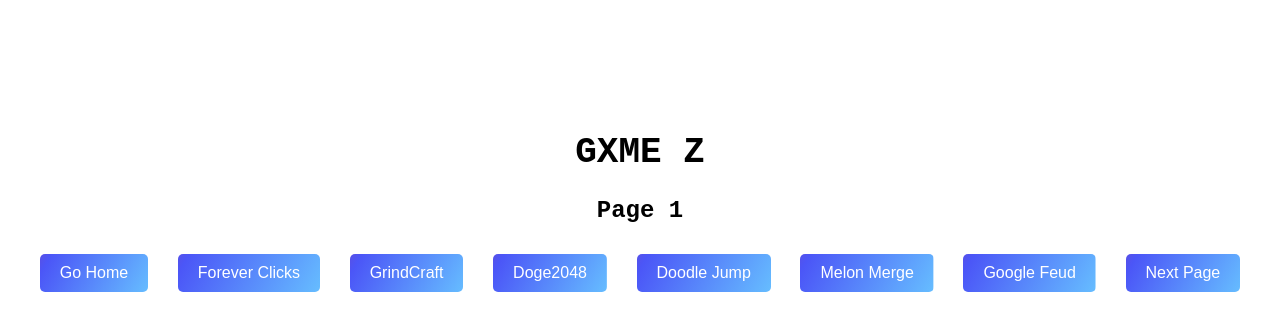
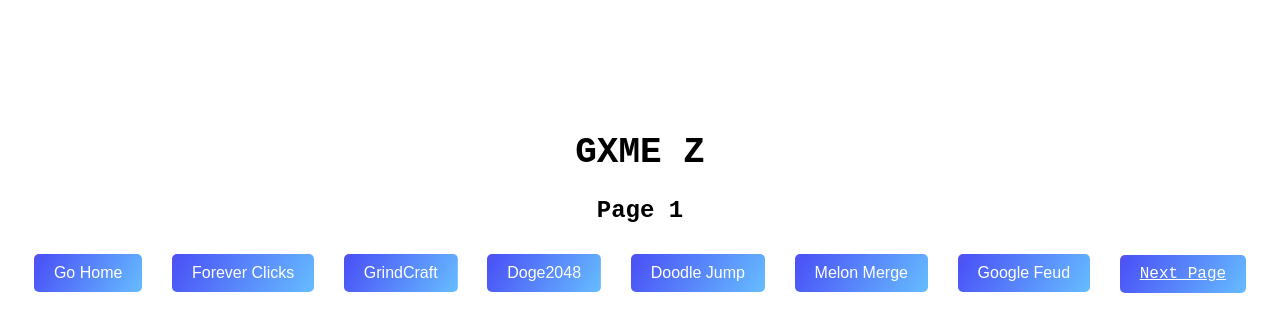
Before and after one commit to JurlyX/GXMEZ, a plain HTML site: page secretpage.htm in a window 1280 px wide. Drawn offline with Linux system fonts and the light colour scheme.

Commit message:
Update secretpage.htm

```diff
--- a/secretpage.htm
+++ b/secretpage.htm
@@ -77,7 +77,7 @@ p {
   <button class="cool-button" onclick="RedirectToDoodle()">Doodle Jump</button>
   <button class="cool-button" onclick="RedirectToMelon()">Melon Merge</button>
   <button class="cool-button" onclick="RedirectToFeud()">Google Feud</button>
-  <button class="cool-button" onclick="p2()">Next Page</button>
+  <a class="cool-button" href="secreterpage.htm"> Next Page </a>
 </div>
   <script src="script.js"></script>
   <script src="script2.js"></script>
```
